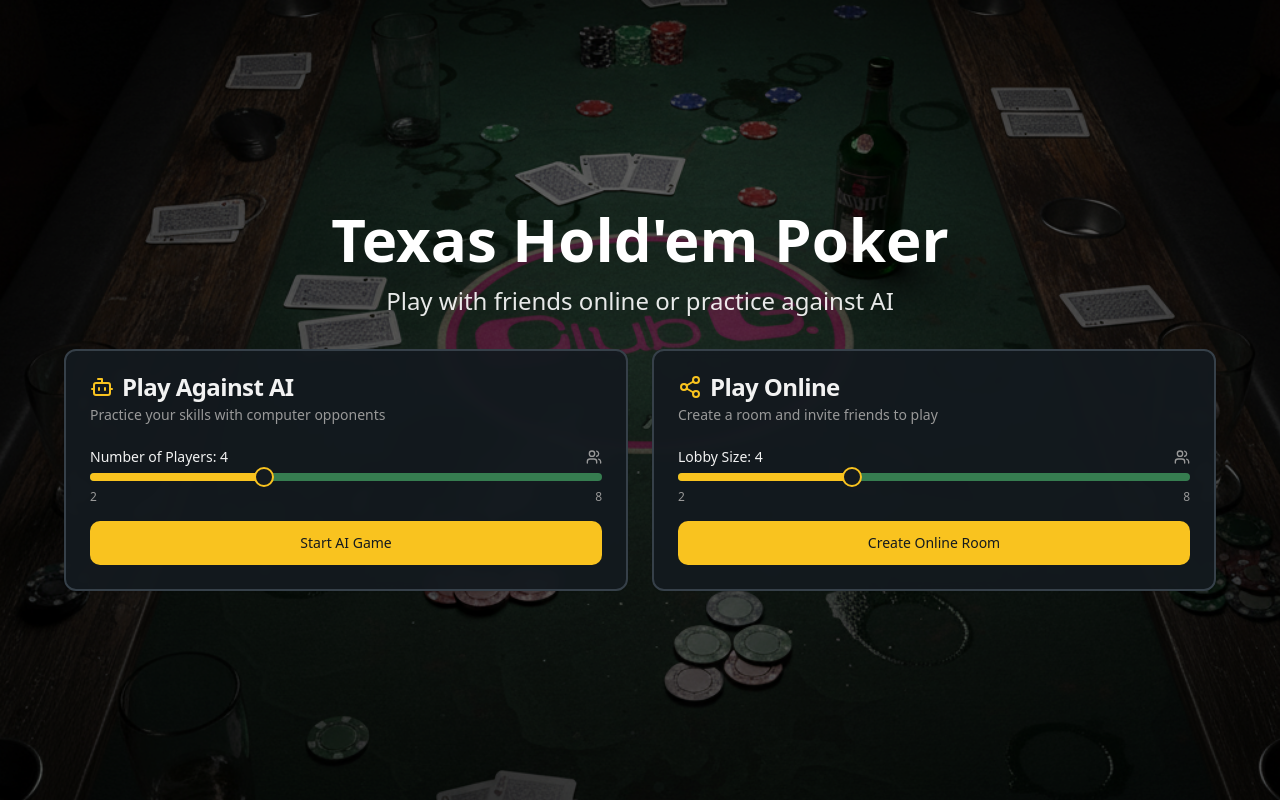
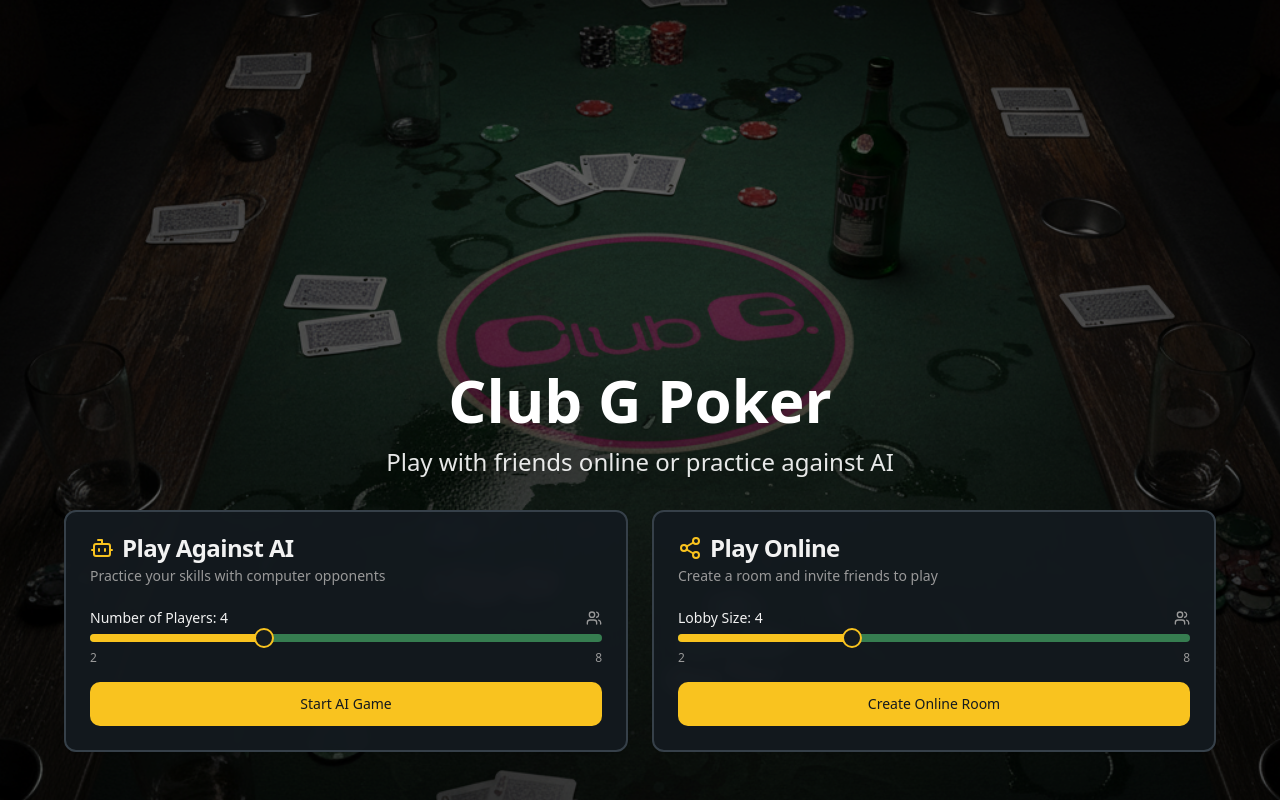
Before and after one commit to Salmisaari/imatra-poker, a React (Vite) app: page / in a window 1280 px wide. Built offline with nearby package versions, Linux system fonts and the light colour scheme; the HTML template or start-up script is replaced by a standard one.

Commit message:
Refactor landing page elements

```diff
--- a/src/components/poker/GameLobby.tsx
+++ b/src/components/poker/GameLobby.tsx
@@ -65,7 +65,7 @@ export function GameLobby({ onStartAIGame, onCreateOnlineGame, onJoinGame }: Gam
 
   return (
     <div
-      className="min-h-screen flex items-center justify-center p-4 relative"
+      className="min-h-screen flex items-end justify-center p-4 pb-12 relative"
       style={{
         backgroundImage: `url(${pokerTableBg})`,
         backgroundSize: 'cover',
@@ -112,7 +112,7 @@ export function GameLobby({ onStartAIGame, onCreateOnlineGame, onJoinGame }: Gam
           <div className="space-y-8">
             {/* Hero Title */}
             <div className="text-center space-y-4">
-              <h1 className="text-6xl font-bold text-white drop-shadow-2xl">Texas Hold'em Poker</h1>
+              <h1 className="text-6xl font-bold text-white drop-shadow-2xl">Club G Poker</h1>
               <p className="text-2xl text-white/90 drop-shadow-lg">Play with friends online or practice against AI</p>
             </div>
 
```
